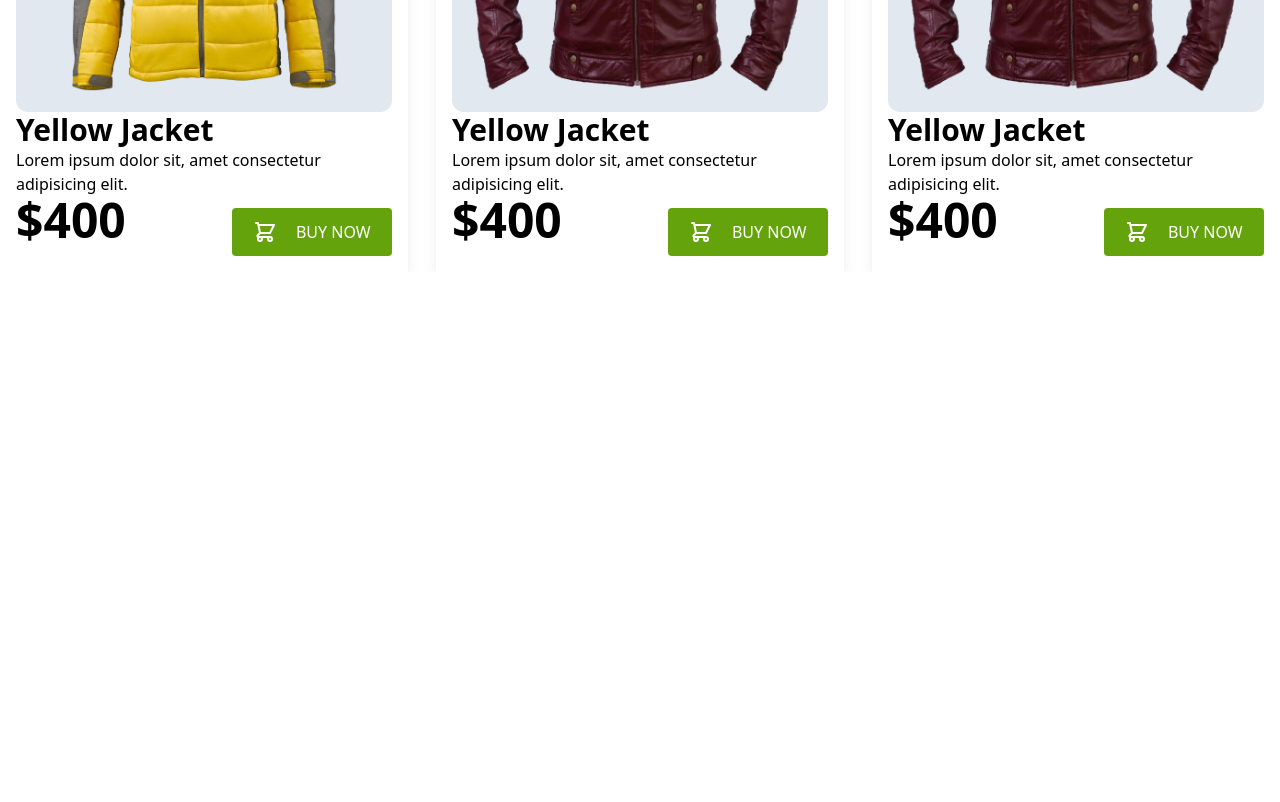
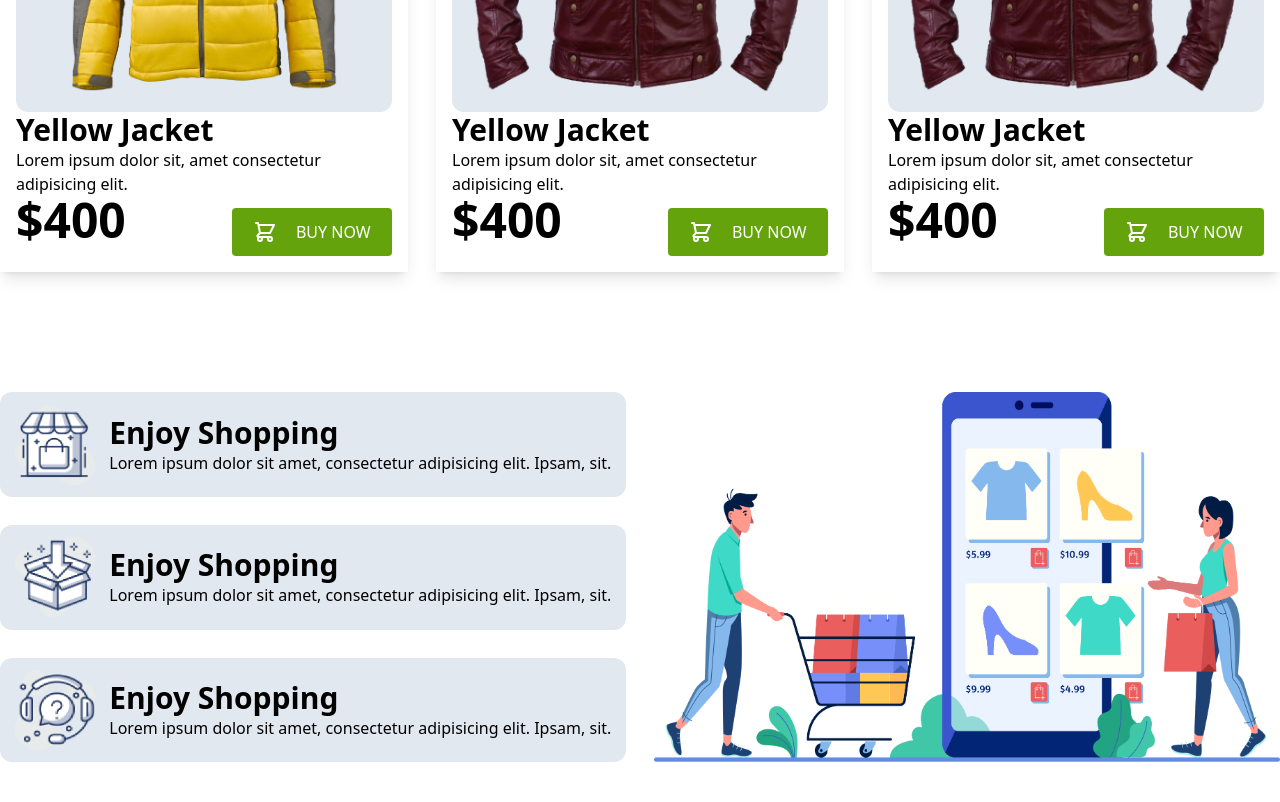
Before and after one commit to naffiziqbal/tailwind-penguine, a plain HTML site: page index.html in a window 1280 px wide. Shown: the part 1660-2462 px from the top of the page. Before the commit the page ends 1932 px from the top, so only its background shows below. Drawn offline with nearby package versions, Linux system fonts and the light colour scheme.

Commit message:
finishng

```diff
--- a/index.html
+++ b/index.html
@@ -188,7 +188,33 @@
         </div>
       </div>
     </section>
-
+    <!-- Some Information -->
+    <section class="pt-10 pb-10">
+      <div class="grid   lg:grid-cols-2 gap-7 pt-20">
+        <div class="flex justify-evenly bg-slate-200 items-center rounded-xl">
+          <img src="./images/house.png" alt="" class="w-20 h-20">
+          <div>
+            <h4 class="text-3xl font-semibold">Enjoy Shopping</h4>
+            <p>Lorem ipsum dolor sit amet, consectetur adipisicing elit. Ipsam, sit.</p>
+          </div>
+        </div>
+        <div class="row-span-3"><img src="/images/shopping.png" alt=""></div>
+        <div class="flex justify-evenly bg-slate-200 items-center rounded-xl">
+          <img src="./images/box.png" alt="" class="w-20 h-20">
+          <div>
+            <h4 class="text-3xl font-semibold">Enjoy Shopping</h4>
+            <p>Lorem ipsum dolor sit amet, consectetur adipisicing elit. Ipsam, sit.</p>
+          </div>
+        </div>
+        <div class="flex justify-evenly bg-slate-200 items-center rounded-xl">
+          <img src="./images/question.png" alt="" class="w-20 h-20">
+          <div>
+            <h4 class="text-3xl font-semibold">Enjoy Shopping</h4>
+            <p>Lorem ipsum dolor sit amet, consectetur adipisicing elit. Ipsam, sit.</p>
+          </div>
+        </div>
+      </div>
+    </section>
   </main>
 
 
```
